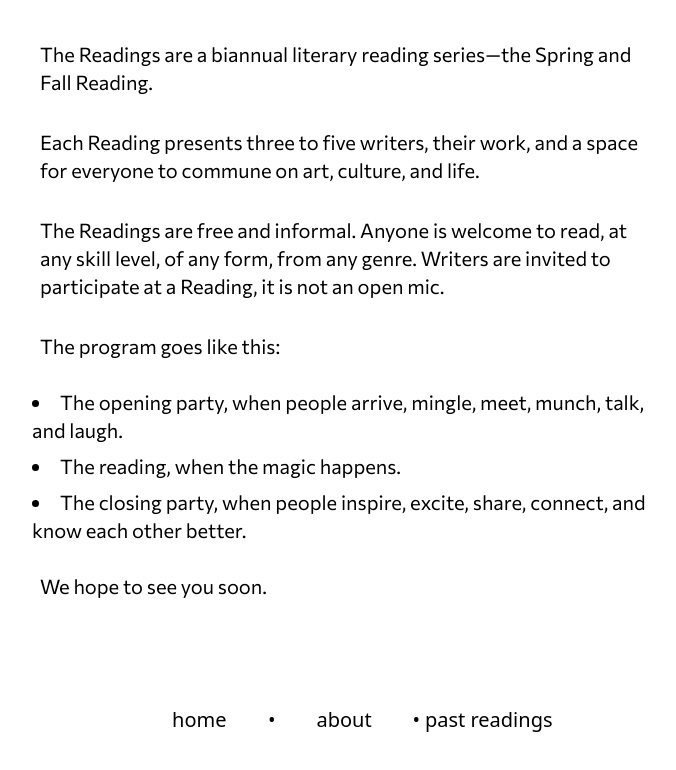
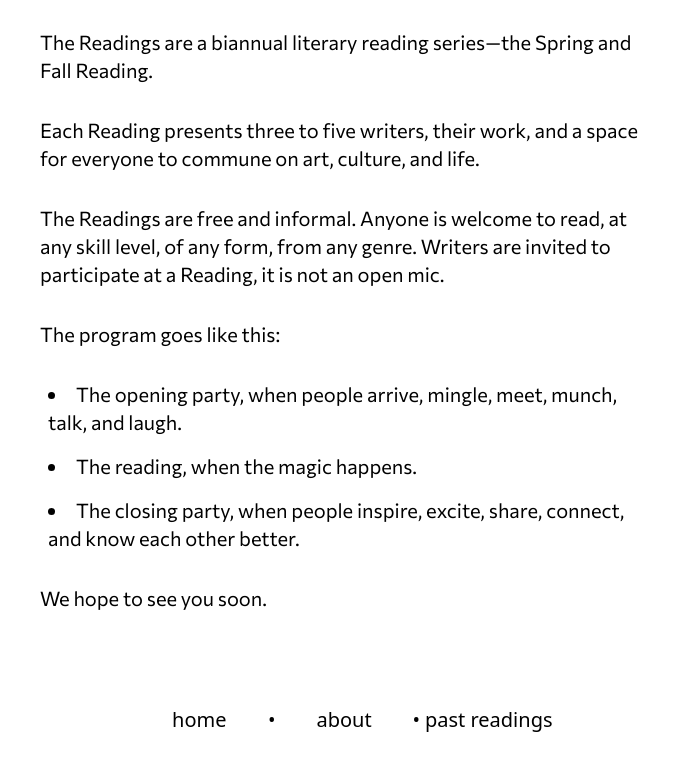
Before and after one commit to zlunchbox/readingspgh.com, a SvelteKit app: page /about in a window 1280 px wide. Shown: the top 770 px of the page, without its empty margins (296-972 px from the left). Built offline with nearby package versions, Linux system fonts and the light colour scheme.

Commit message:
adjust spacing

```diff
--- a/src/routes/about/+page.svelte
+++ b/src/routes/about/+page.svelte
@@ -13,13 +13,13 @@
     Reading, it is not an open mic.
   </p>
   <p class="p-4">The program goes like this:</p>
-  <ul class="p-2 list-disc list-inside">
-    <li class="py-1">
+  <ul class="px-6 py-2 list-disc list-inside">
+    <li class="py-2">
       The opening party, when people arrive, mingle, meet, munch, talk, and
       laugh.
     </li>
-    <li class="py-1">The reading, when the magic happens.</li>
-    <li class="py-1">
+    <li class="py-2">The reading, when the magic happens.</li>
+    <li class="py-2">
       The closing party, when people inspire, excite, share, connect, and know
       each other better.
     </li>
```
